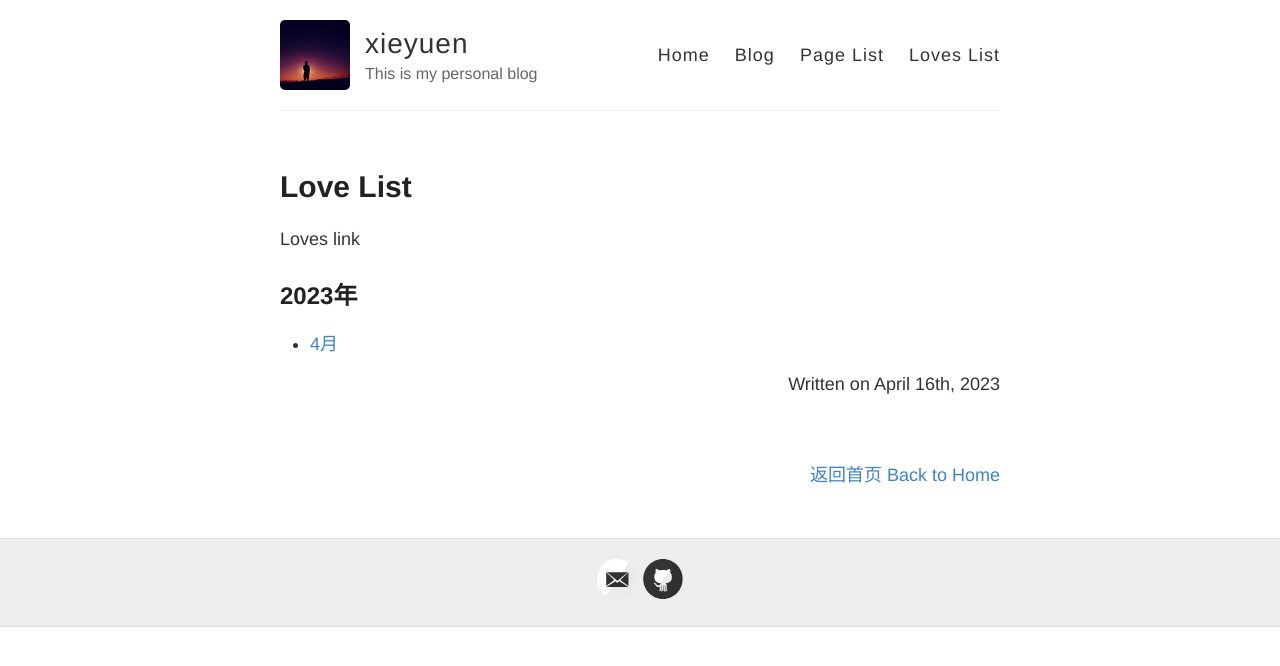
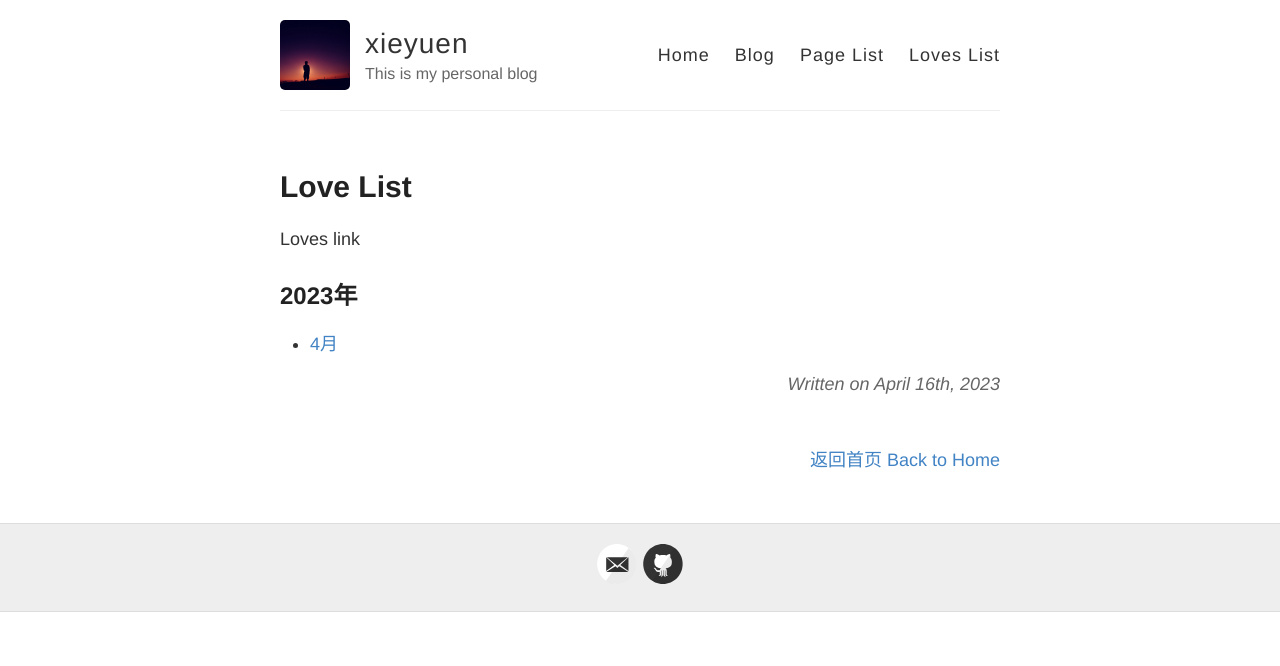
Before and after one commit to xieyuen/blog.github.io, a Jekyll site: the page built from Love-List.md, in a window 1280 px wide. Shown: the top 666 px of the page. Built offline with Jekyll 4.4.1, drawn with Linux system fonts in a browser that asks for light colours.

Commit message:
Update Love-List.md

```diff
--- a/Love-List.md
+++ b/Love-List.md
@@ -10,6 +10,8 @@ Loves link
 
 - [4月](<{{ site.baseurl }}/_posts/2023-4-30-love.md>)
 
-<span style="display:block;text-align:right;">
-  Written on April 16th, 2023
-</span>
+<div class="date">
+    <span style="display:block;text-align:right;">
+        Written on April 16th, 2023
+    </span>
+</div>
```
